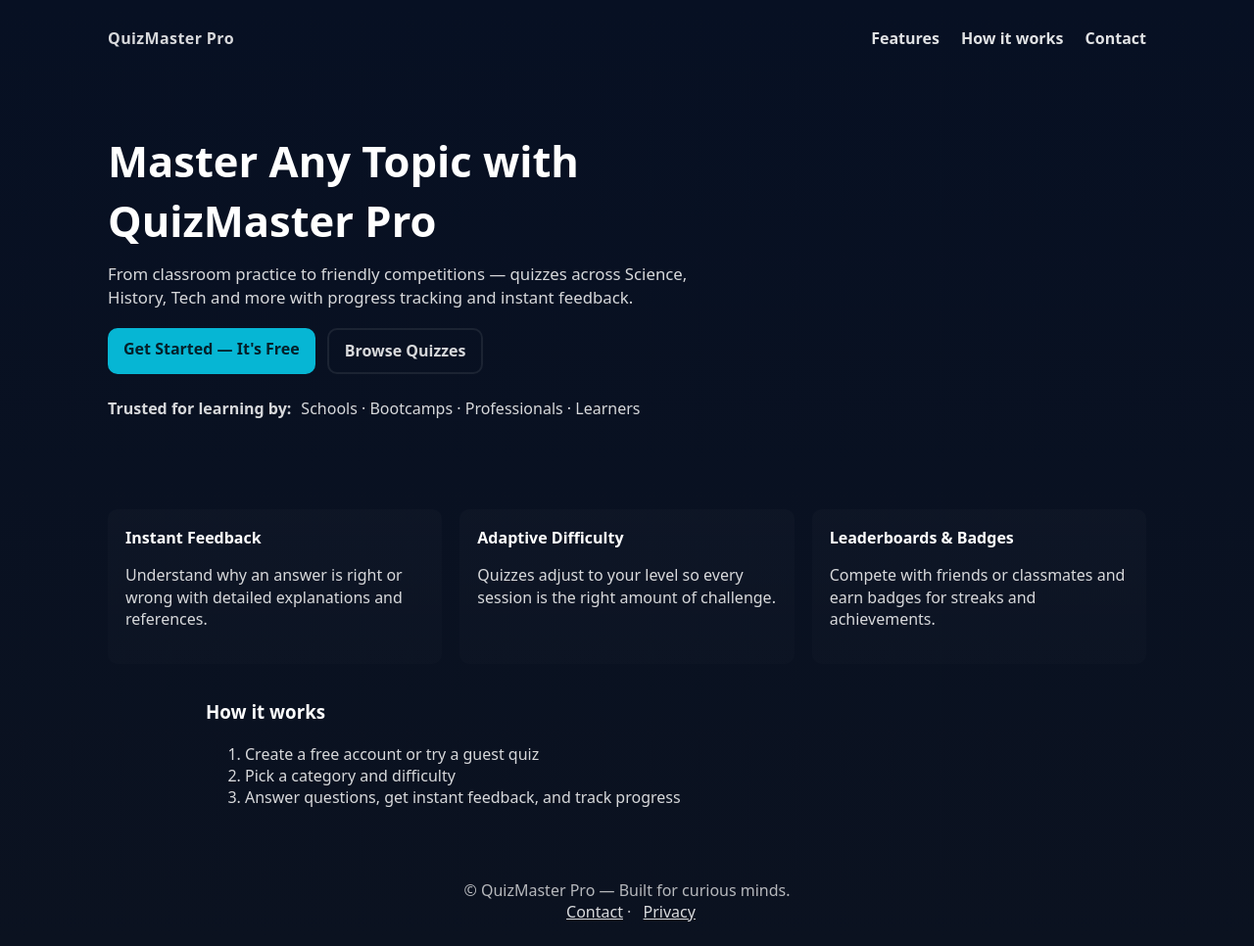
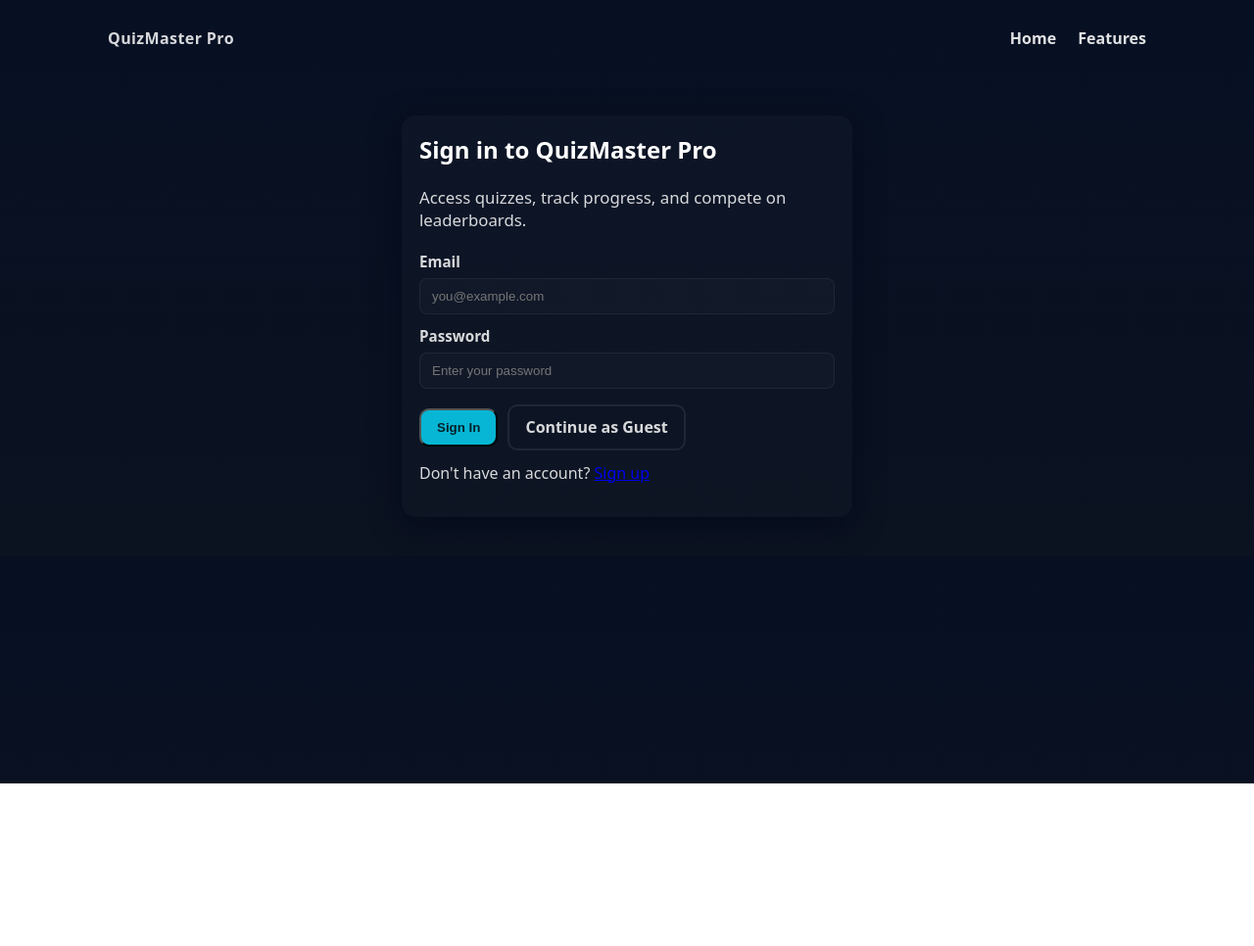
Before and after one commit to satyarththakur1712/QuizMasterPro, a plain HTML site: page Login.html in a window 1280 px wide. Shown: the whole page at 98% size. After the commit the page ends 800 px from the top, so only its background shows below. Drawn offline with Linux system fonts and the light colour scheme.

Commit message:
Update Login.html

```diff
--- a/Login.html
+++ b/Login.html
@@ -3,107 +3,59 @@
   <head>
     <meta charset="utf-8" />
     <meta name="viewport" content="width=device-width, initial-scale=1" />
-    <title>QuizMaster Pro</title>
+    <title>Login — QuizMaster Pro</title>
     <meta
       name="description"
-      content="QuizMaster Pro  interactive quizzes, instant feedback, leaderboards, and progress tracking. Learn, compete, and improve across Science, History, Tech, and more."
+      content="Sign in to QuizMaster Pro to access quizzes, leaderboards and your progress."
     />
     <link rel="stylesheet" href="style.css" />
-    <style>
-      .score-alert {
-        position: fixed;
-        top: 20px;
-        right: 20px;
-        background: #28a745;
-        color: white;
-        padding: 1rem 2rem;
-        border-radius: 8px;
-        box-shadow: 0 2px 10px rgba(0, 0, 0, 0.2);
-        display: none;
-        animation: slideIn 0.5s ease-out;
-      }
-      @keyframes slideIn {
-        from {
-          transform: translateX(100%);
-        }
-        to {
-          transform: translateX(0);
-        }
-      }
-    </style>
   </head>
   <body>
-    <!-- JavaScript removed per request: score display will be static without dynamic update -->
     <header class="site-header">
       <div class="brand">QuizMaster Pro</div>
       <nav class="site-nav" aria-label="Main navigation">
-        <a href="#features">Features</a>
-        <a href="#how">How it works</a>
-        <a href="#contact">Contact</a>
+        <a href="Project.html">Home</a>
+        <a href="Project.html#features">Features</a>
       </nav>
     </header>
 
-    <main>
-      <section class="hero" aria-labelledby="hero-title">
-        <div class="hero-copy">
-          <h1 id="hero-title">Master Any Topic with QuizMaster Pro</h1>
-          <p class="lead">
-            From classroom practice to friendly competitions — quizzes across
-            Science, History, Tech and more with progress tracking and instant
-            feedback.
-          </p>
-          <div class="ctas">
-            <a href="Login.html" class="btn primary">Get Started — It's Free</a>
-            <a href="#features" class="btn ghost">Browse Quizzes</a>
+    <main class="auth-page">
+      <section class="auth-card card" aria-labelledby="login-title">
+        <h2 id="login-title">Sign in to QuizMaster Pro</h2>
+        <p class="lead">
+          Access quizzes, track progress, and compete on leaderboards.
+        </p>
+
+        <form id="loginForm" novalidate action="selection.html" method="get">
+          <label for="email">Email</label>
+          <input
+            id="email"
+            name="email"
+            type="email"
+            required
+            placeholder="you@example.com"
+          />
+
+          <label for="password">Password</label>
+          <input
+            id="password"
+            name="password"
+            type="password"
+            required
+            placeholder="Enter your password"
+            minlength="6"
+          />
+
+          <div class="form-actions">
+            <button type="submit" class="btn primary">Sign In</button>
+            <a href="Project.html" class="btn ghost">Continue as Guest</a>
           </div>
 
-          <div class="trusted">
-            <strong>Trusted for learning by:</strong>
-            <span>Schools · Bootcamps · Professionals · Learners</span>
-          </div>
-        </div>
-        <!-- Quick quiz card removed as requested -->
-      </section>
-
-      <section id="features" class="features" aria-label="platform features">
-        <div class="feature">
-          <h4>Instant Feedback</h4>
-          <p>
-            Understand why an answer is right or wrong with detailed
-            explanations and references.
+          <p class="muted small">
+            Don't have an account? <a href="#">Sign up</a>
           </p>
-        </div>
-        <div class="feature">
-          <h4>Adaptive Difficulty</h4>
-          <p>
-            Quizzes adjust to your level so every session is the right amount of
-            challenge.
-          </p>
-        </div>
-        <div class="feature">
-          <h4>Leaderboards & Badges</h4>
-          <p>
-            Compete with friends or classmates and earn badges for streaks and
-            achievements.
-          </p>
-        </div>
-      </section>
-
-      <section id="how" class="how-it-works">
-        <h3>How it works</h3>
-        <ol>
-          <li>Create a free account or try a guest quiz</li>
-          <li>Pick a category and difficulty</li>
-          <li>Answer questions, get instant feedback, and track progress</li>
-        </ol>
+        </form>
       </section>
     </main>
-
-    <footer class="site-footer">
-      <div>© QuizMaster Pro — Built for curious minds.</div>
-      <div class="footer-links">
-        <a href="#contact">Contact</a> · <a href="#">Privacy</a>
-      </div>
-    </footer>
   </body>
 </html>
```
